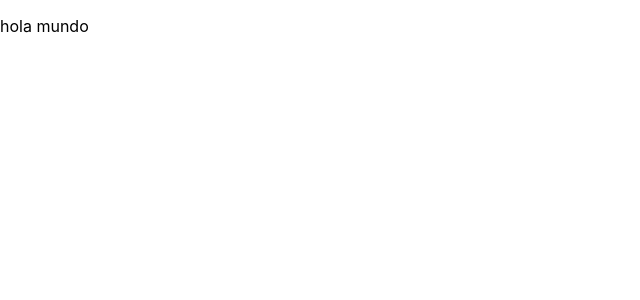
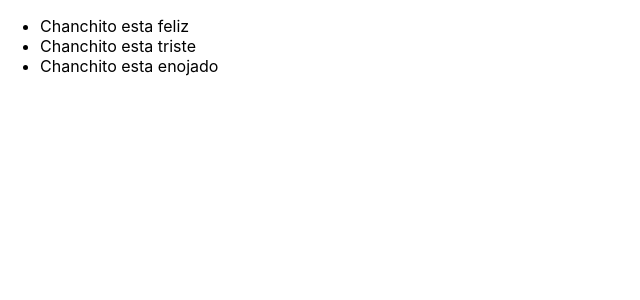
Before and after one commit to jdanielmrada/courceReact, a React (Create React App) app: page / in a window 1280 px wide. Shown: the top 300 px of the page, without its empty margins (0-640 px from the left). Built offline with nearby package versions, Linux system fonts and the light colour scheme.

Commit message:
children

```diff
--- a/src/index.js
+++ b/src/index.js
@@ -12,23 +12,28 @@ import reportWebVitals from './reportWebVitals';
 
 // <p>hola mundo</p> -> no recomendada
 // const x = React.createElement('p', null, 'hola mundo')
-//
-const X = () => <p>hola mundo</p>
+//por buena practicas los component inician con mayuscula
+const Li = ({ children, estado, casa, edad }) => {
+    console.log(casa, edad)
+    return (<li>{children} esta {estado}</li>)
+}
+const X = () =>
+    <ul>
+        <Li
+            estado={'feliz'}
+            casa={false}
+            edad={20}
+        >Chanchito</Li>
+        <Li estado={'triste'}>Chanchito</Li>
+        <Li estado={'enojado'}>Chanchito</Li>
+    </ul>
 // Consegui hacer lo mismo fue utilizando las etiquetas de Ract
 const root = ReactDOM.createRoot(document.getElementById('root'));
 root.render(
     // Recibe un jsx lo cual es lo mas optimo (React.createElemnt())
     <X />
 
-    // <p>hola mundo</p> no no se puede renderizar codigo html puro
-    // x -> fijate la variable pude ser sustituida por el htm mas no es lo indicado
-    // #########################################################################
-    // <React.StrictMode>
-    //     {/* <App /> */}
 
-    // </React.StrictMode>->OJO CON ESTO FIJATE ESTO YA ES PARTE DE UN COMPONENT FOR LO WHAT TE VA DAR PROBLEMA SI QUIERES METER OTRO COMPONENT. ES DECIR ESTO NO ES NECESARIO.
-    // ###########################################################################
-    // COMPONENT FUNCIONAL
 );
 
 
```
